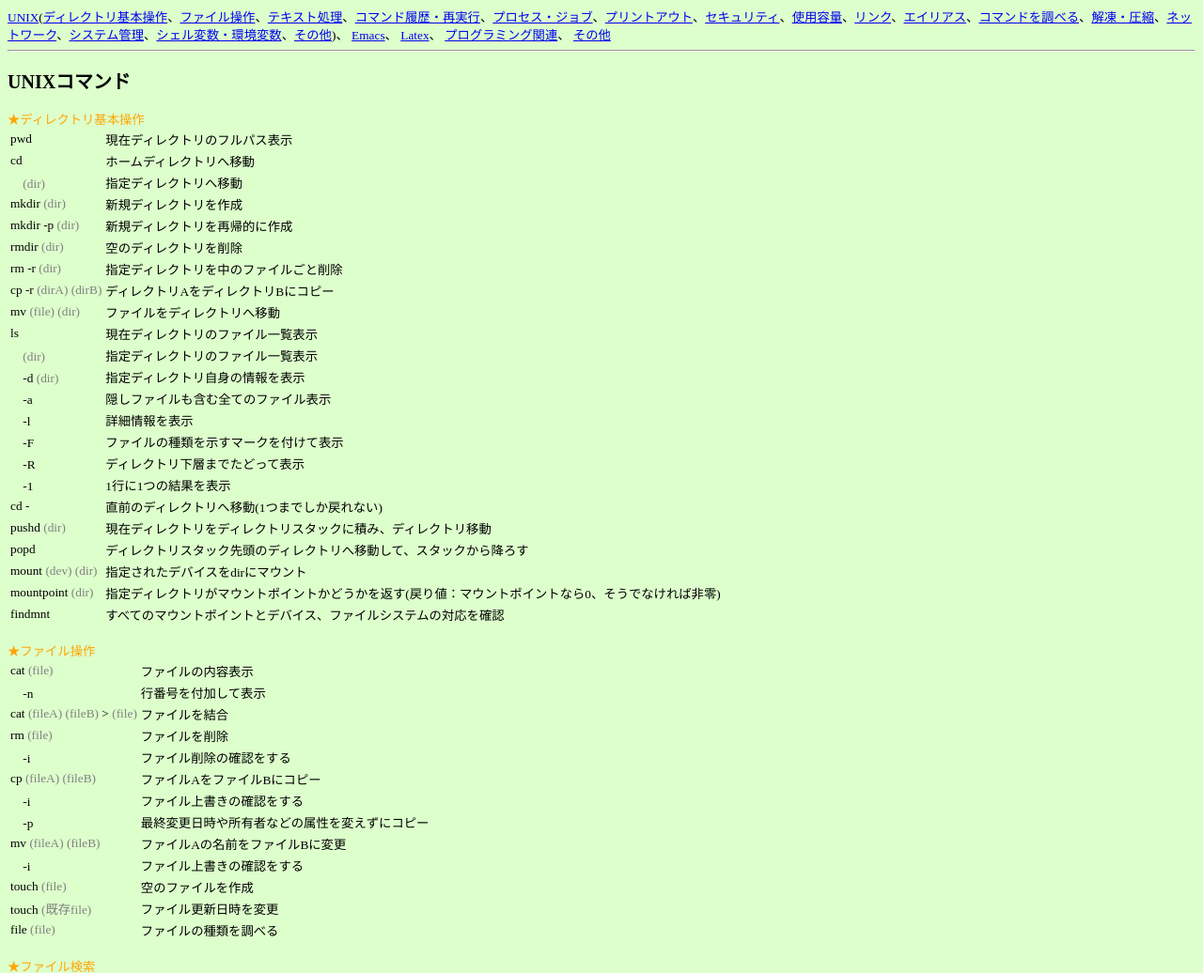
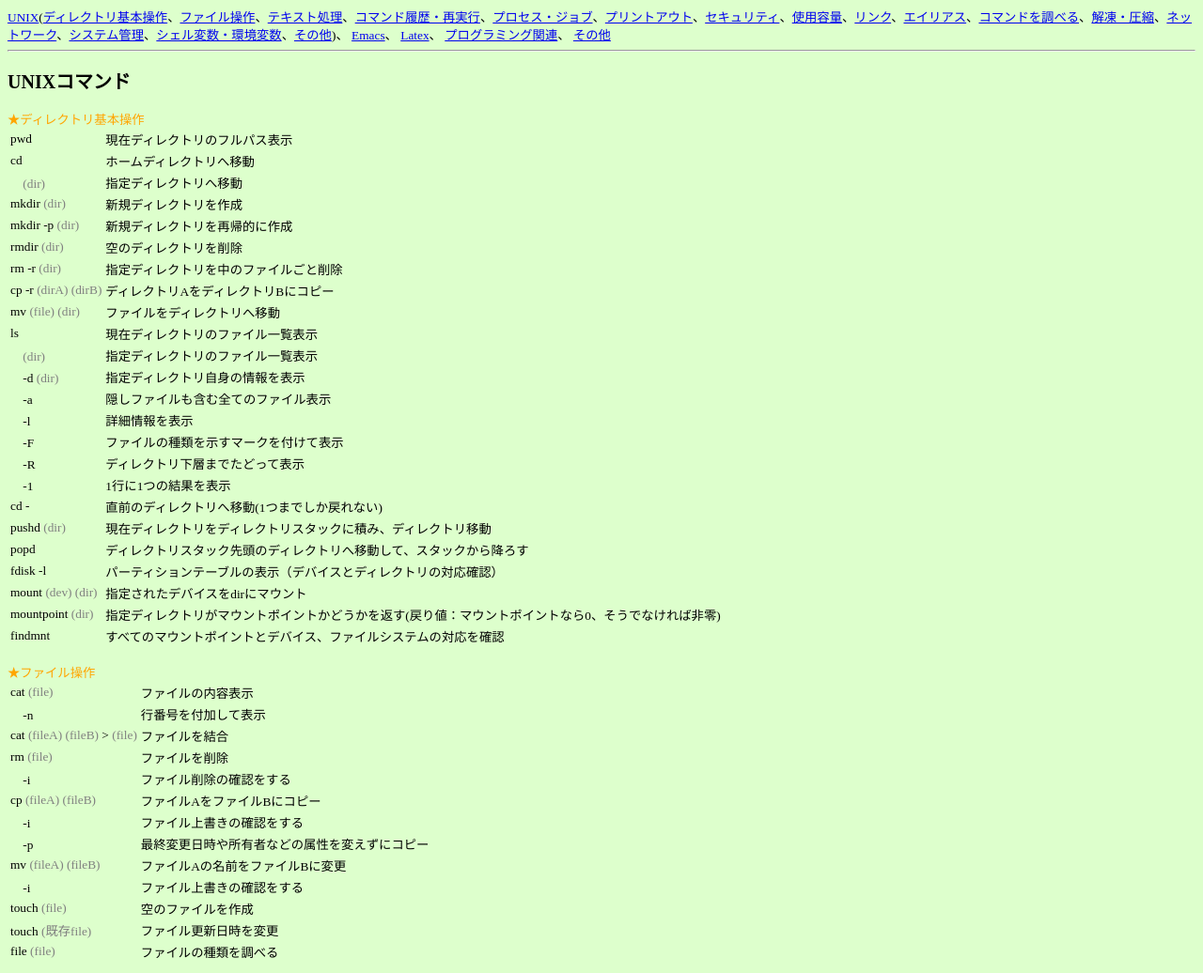
Before and after one commit to g-omr/g-omr.github.io, a plain HTML site: page unix.html in a window 1280 px wide. Shown: the top 1036 px of the page at 94% size. Drawn offline with Linux system fonts and the light colour scheme.

Commit message:
Update unix.html

```diff
--- a/unix.html
+++ b/unix.html
@@ -46,6 +46,7 @@ BODY, TH, TD {font-size: 10pt; }
 <tr><td>cd -</td>						<td>直前のディレクトリへ移動(1つまでしか戻れない)</td></tr>
 <tr><td>pushd <font color="gray">(dir)</font></td>		<td>現在ディレクトリをディレクトリスタックに積み、ディレクトリ移動</td></tr>
 <tr><td>popd</td>				                             		<td>ディレクトリスタック先頭のディレクトリへ移動して、スタックから降ろす</td></tr>
+<tr><td>fdisk -l</font></td>		                            <td>パーティションテーブルの表示（デバイスとディレクトリの対応確認）</td></tr>
 <tr><td>mount <font color="gray">(dev) (dir)</font></td>		<td>指定されたデバイスをdirにマウント</td></tr>
 <tr><td>mountpoint <font color="gray">(dir)</font></td>			<td>指定ディレクトリがマウントポイントかどうかを返す(戻り値：マウントポイントなら0、そうでなければ非零)</td></tr>
 <tr><td>findmnt</td>					                                	<td>すべてのマウントポイントとデバイス、ファイルシステムの対応を確認</td></tr>
```
